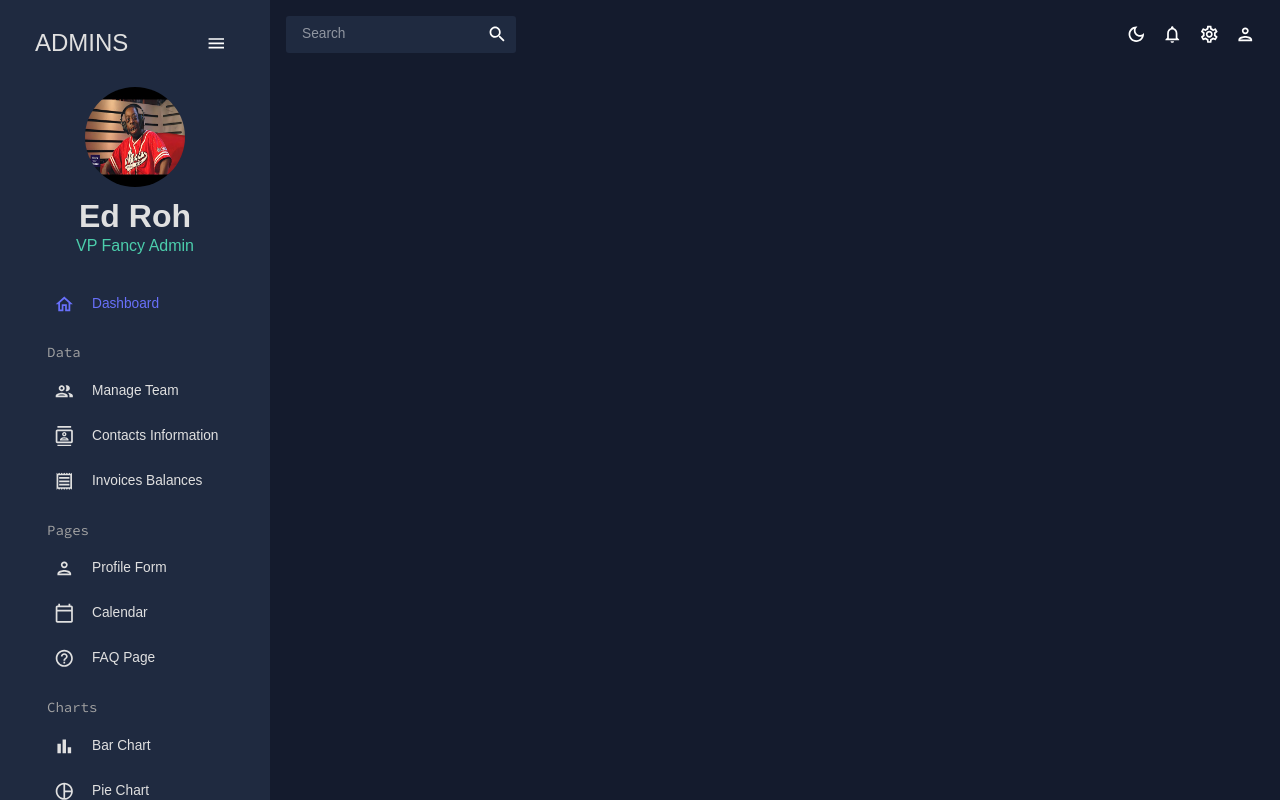
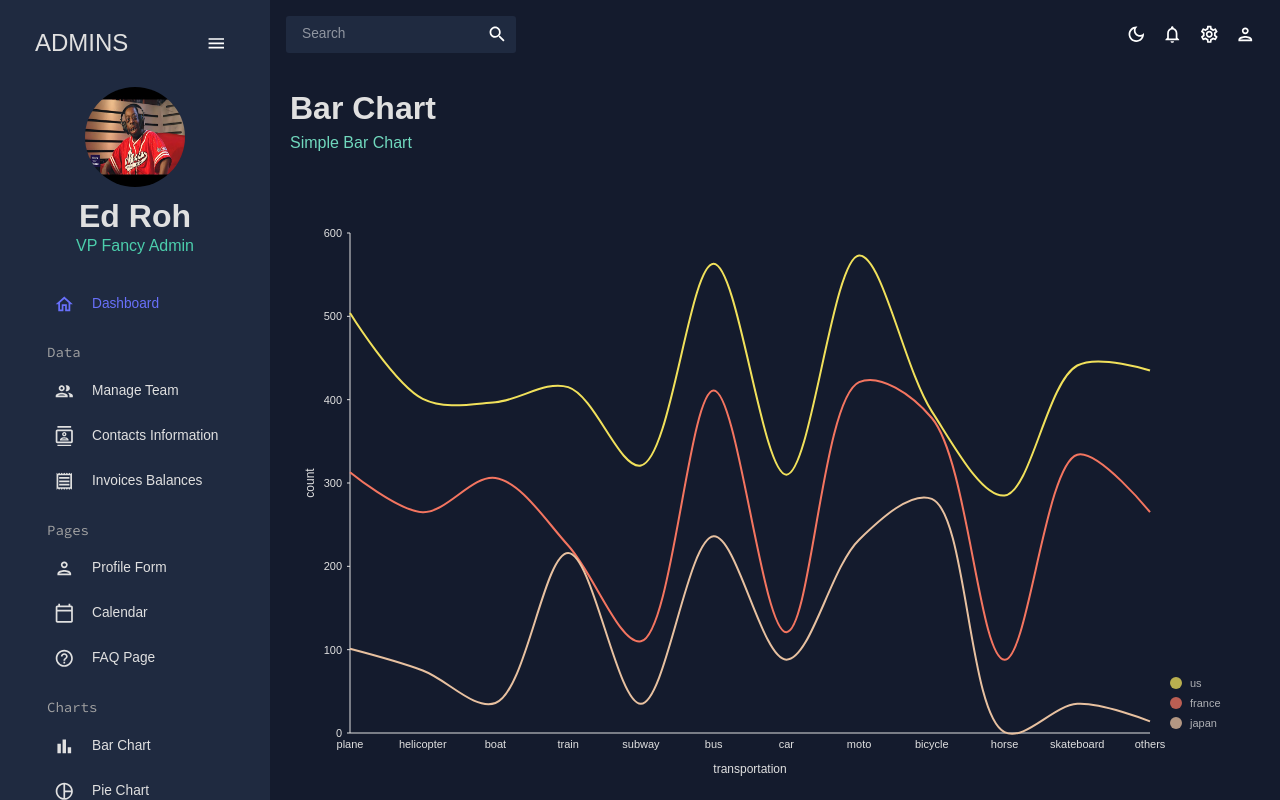
Before and after one commit to Armandosselimi/React-Admin, a React (Create React App) app: page /line in a window 1280 px wide. Built offline with nearby package versions, Linux system fonts and the light colour scheme.

Commit message:
included a line chart as well

```diff
--- a/package.json
+++ b/package.json
@@ -16,6 +16,7 @@
     "@mui/x-data-grid": "^6.9.2",
     "@nivo/bar": "^0.83.0",
     "@nivo/core": "^0.83.0",
+    "@nivo/line": "^0.83.0",
     "@nivo/pie": "^0.83.0",
     "@testing-library/jest-dom": "^5.16.5",
     "@testing-library/react": "^13.4.0",
--- a/src/App.js
+++ b/src/App.js
@@ -13,6 +13,7 @@
 import FAQ from "./app/pages/faq";
 import Bar from "./app/pages/bar";
 import Pie from "./app/pages/pie";
+import Line from "./app/pages/line";
 
 
 
@@ -39,7 +40,7 @@
                             <Route path="/faq" element={<FAQ />} />
                             <Route path="/bar" element={<Bar/>} />
                             <Route path="/pie" element={<Pie />} />
-                            {/*<Route path="/line" element={<Line />} />*/}
+                            <Route path="/line" element={<Line />} />
                             {/*<Route path="/geography" element={<Geography />} />*/}
                         </Routes>
 
--- /dev/null
+++ b/src/app/components/LineChart.jsx
@@ -0,0 +1,118 @@
+import { ResponsiveLine } from "@nivo/line";
+import { useTheme } from "@mui/material";
+
+import { mockLineData as data } from '../../data/mockData'
+import {tokens} from "../../theme";
+
+const LineChart = ({ isCustomLineColors = false, isDashboard = false }) => {
+    const theme = useTheme();
+    const colors = tokens(theme.palette.mode);
+
+    return (
+        <ResponsiveLine
+            data={data}
+            theme={{
+                axis: {
+                    domain: {
+                        line: {
+                            stroke: colors.grey[100],
+                        },
+                    },
+                    legend: {
+                        text: {
+                            fill: colors.grey[100],
+                        },
+                    },
+                    ticks: {
+                        line: {
+                            stroke: colors.grey[100],
+                            strokeWidth: 1,
+                        },
+                        text: {
+                            fill: colors.grey[100],
+                        },
+                    },
+                },
+                legends: {
+                    text: {
+                        fill: colors.grey[100],
+                    },
+                },
+                tooltip: {
+                    container: {
+                        color: colors.primary[500],
+                    },
+                },
+            }}
+            colors={isDashboard ? { datum: "color" } : { scheme: "nivo" }} // added
+            margin={{ top: 50, right: 110, bottom: 50, left: 60 }}
+            xScale={{ type: "point" }}
+            yScale={{
+                type: "linear",
+                min: "auto",
+                max: "auto",
+                stacked: true,
+                reverse: false,
+            }}
+            yFormat=" >-.2f"
+            curve="catmullRom"
+            axisTop={null}
+            axisRight={null}
+            axisBottom={{
+                orient: "bottom",
+                tickSize: 0,
+                tickPadding: 5,
+                tickRotation: 0,
+                legend: isDashboard ? undefined : "transportation", // added
+                legendOffset: 36,
+                legendPosition: "middle",
+            }}
+            axisLeft={{
+                orient: "left",
+                tickValues: 5, // added
+                tickSize: 3,
+                tickPadding: 5,
+                tickRotation: 0,
+                legend: isDashboard ? undefined : "count", // added
+                legendOffset: -40,
+                legendPosition: "middle",
+            }}
+            enableGridX={false}
+            enableGridY={false}
+            pointSize={8}
+            pointColor={{ theme: "background" }}
+            pointBorderWidth={2}
+            pointBorderColor={{ from: "serieColor" }}
+            pointLabelYOffset={-12}
+            useMesh={true}
+            legends={[
+                {
+                    anchor: "bottom-right",
+                    direction: "column",
+                    justify: false,
+                    translateX: 100,
+                    translateY: 0,
+                    itemsSpacing: 0,
+                    itemDirection: "left-to-right",
+                    itemWidth: 80,
+                    itemHeight: 20,
+                    itemOpacity: 0.75,
+                    symbolSize: 12,
+                    symbolShape: "circle",
+                    symbolBorderColor: "rgba(0, 0, 0, .5)",
+                    effects: [
+                        {
+                            on: "hover",
+                            style: {
+                                itemBackground: "rgba(0, 0, 0, .03)",
+                                itemOpacity: 1,
+                            },
+                        },
+                    ],
+                },
+            ]}
+        />
+    );
+};
+
+export default LineChart;
--- /dev/null
+++ b/src/app/pages/line/index.jsx
@@ -0,0 +1,18 @@
+import React from 'react';
+import {Box} from "@mui/material";
+import Header from "../../components/Header";
+
+import LineChart from "../../components/LineChart";
+
+const Line = () => {
+    return (
+        <Box m='20px'>
+            <Header title='Bar Chart' subtitle='Simple Bar Chart'/>
+            <Box height='75vh'>
+                <LineChart/>
+            </Box>
+        </Box>
+    );
+};
+
+export default Line;
```
Also changed, not shown: 1 other file (tests, documents, lock files or other folders).
